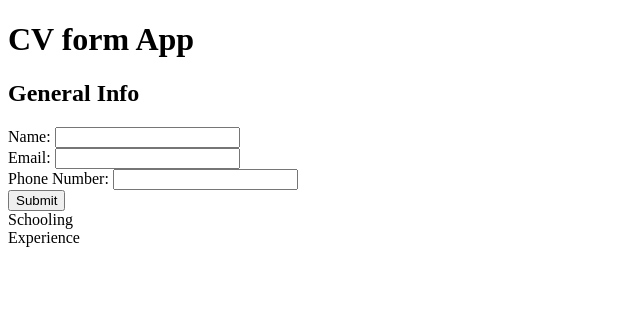
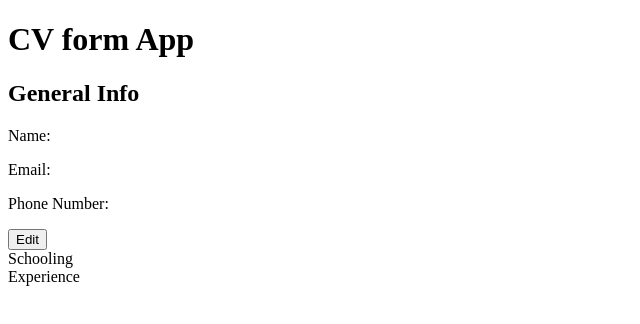
Before and after one commit to sky-pose-rick/cv-form, a React (Create React App) app: page / in a window 1280 px wide. Shown: the top 324 px of the page, without its empty margins (0-640 px from the left). Built offline with nearby package versions, Linux system fonts and the light colour scheme.

Commit message:
make buttons in general work

```diff
--- a/src/App.js
+++ b/src/App.js
@@ -13,7 +13,7 @@ class App extends Component {
     return (
       <div className="App">
         <h1>CV form App</h1>
-        <General editable />
+        <General />
         <div>Schooling</div>
         <div>Experience</div>
       </div>
--- a/src/General.js
+++ b/src/General.js
@@ -10,23 +10,31 @@ class General extends Component {
     super(props);
 
     const { content } = this.props;
+    const { editable } = this.props;
     if (content) {
       this.state = {
         myName: content.myName,
         email: content.email,
         phoneNumber: content.phoneNumber,
+        editable: !!editable,
       };
     } else {
       this.state = {
         myName: '',
         email: '',
         phoneNumber: '',
+        editable: !!editable,
       };
     }
 
     this.nameFunc = this.makeOnFieldChange('myName').bind(this);
     this.emailFunc = this.makeOnFieldChange('email').bind(this);
     this.phoneFunc = this.makeOnFieldChange('phoneNumber').bind(this);
+    this.toggleEdit = this.toggleEdit.bind(this);
+  }
+
+  toggleEdit() {
+    this.setState((state) => ({ editable: !state.editable }));
   }
 
   makeOnFieldChange(stateName) {
@@ -39,8 +47,9 @@ class General extends Component {
   }
 
   render() {
-    const { editable } = this.props;
-    const { myName, email, phoneNumber } = this.state;
+    const {
+      myName, email, phoneNumber, editable,
+    } = this.state;
 
     return (
       <div className="General">
@@ -48,8 +57,8 @@ class General extends Component {
         <InputtableField label="Name" value={myName} editable={editable} onChange={this.nameFunc} />
         <InputtableField label="Email" value={email} editable={editable} onChange={this.emailFunc} />
         <InputtableField label="Phone Number" value={phoneNumber} editable={editable} onChange={this.phoneFunc} />
-        {editable && <button type="button">Submit</button>}
-        {!editable && <button type="button">Edit</button>}
+        {editable && <button type="button" onClick={this.toggleEdit}>Submit</button>}
+        {!editable && <button type="button" onClick={this.toggleEdit}>Edit</button>}
       </div>
     );
   }
```
